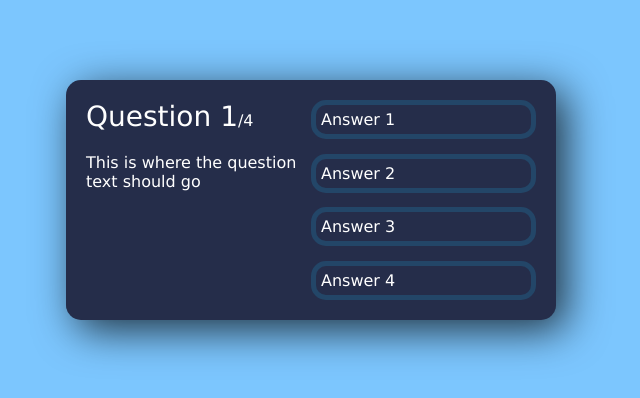
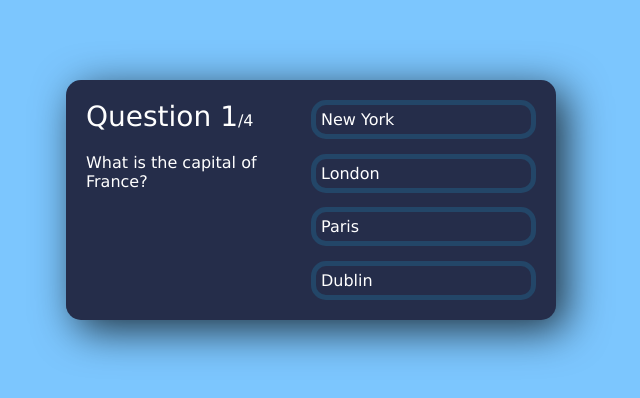
Before and after one commit to jescalada/hack-the-break-2022, a React (Create React App) app: page / in a window 1280 px wide. Shown: the part 200-598 px from the top of the page, without its empty margins (329-969 px from the left). Built offline with nearby package versions, Linux system fonts and the light colour scheme.

Commit message:
display quiz#1 & answer #1

```diff
--- a/src/App.js
+++ b/src/App.js
@@ -52,13 +52,13 @@ export default function App() {
 						<div className='question-count'>
 							<span>Question 1</span>/{questions.length}
 						</div>
-						<div className='question-text'>This is where the question text should go</div>
+						<div className='question-text'>{questions[0].questionText}</div>
 					</div>
 					<div className='answer-section'>
-						<button>Answer 1</button>
-						<button>Answer 2</button>
-						<button>Answer 3</button>
-						<button>Answer 4</button>
+						<button>{questions[0].answerOptions[0].answerText}</button>
+						<button>{questions[0].answerOptions[1].answerText}</button>
+						<button>{questions[0].answerOptions[2].answerText}</button>
+						<button>{questions[0].answerOptions[3].answerText}</button>
 					</div>
 				</>
 			)}
```
